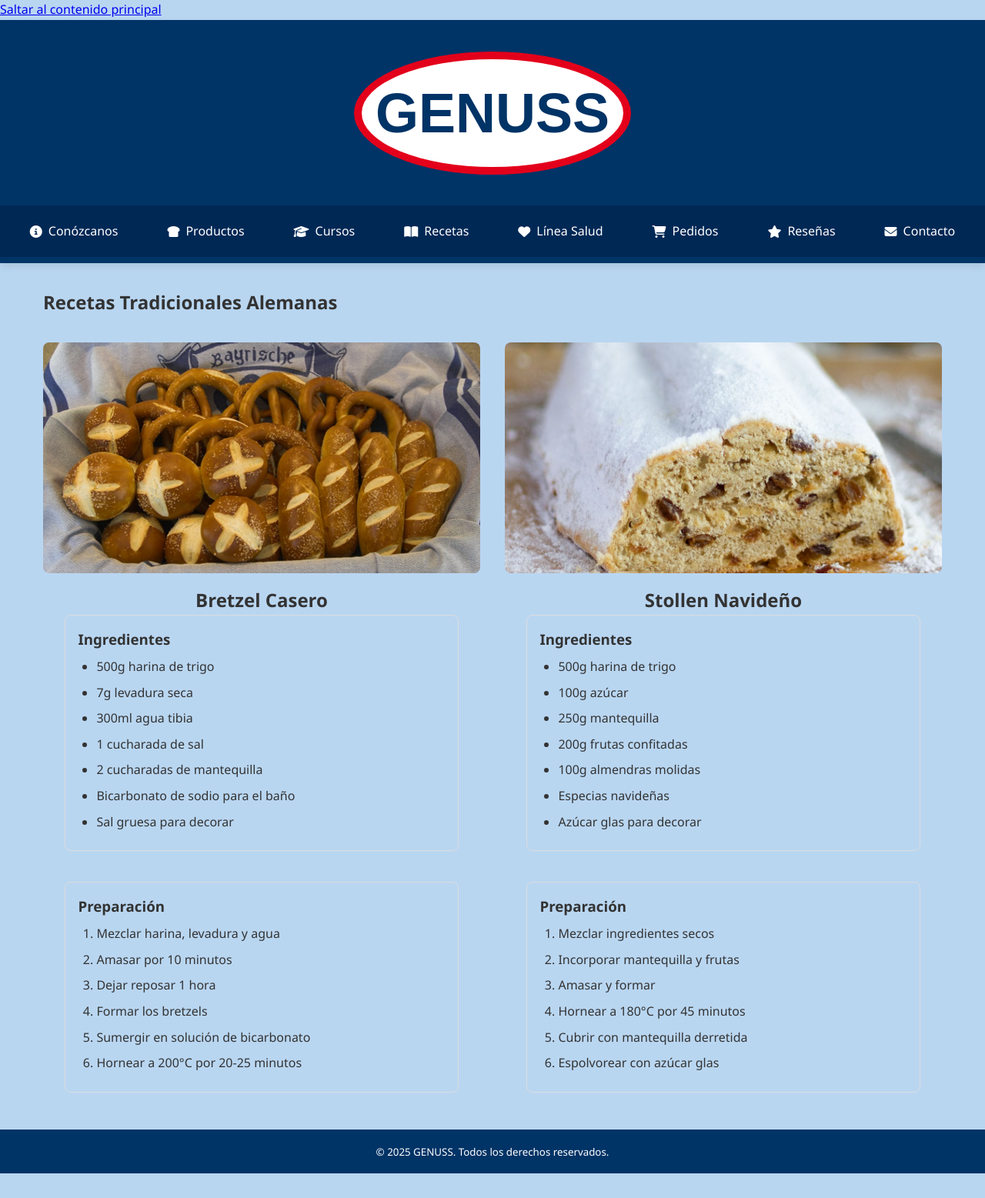
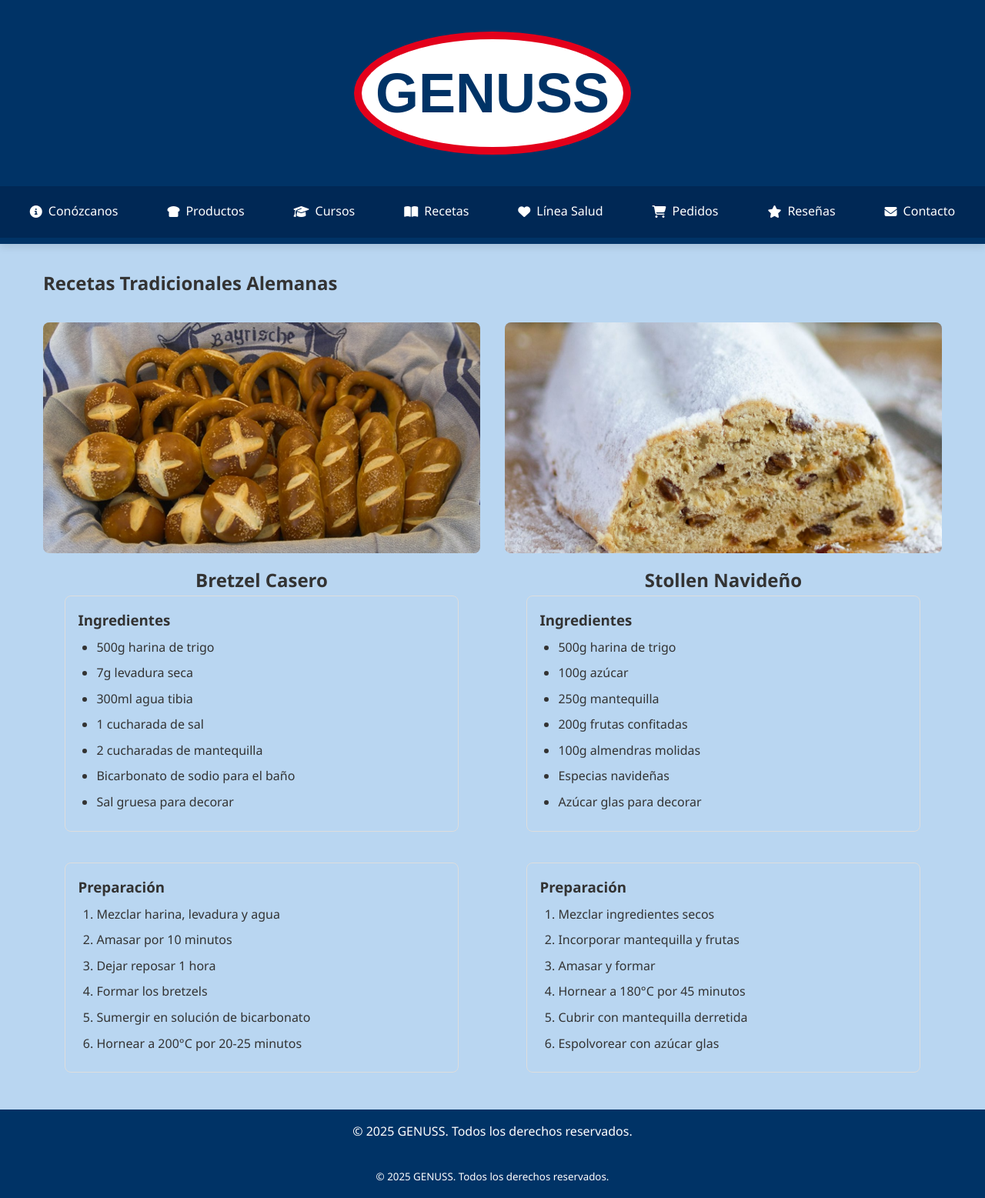
Before and after one commit to paujimesq25/Genuss, a plain HTML site: page recetas.html in a window 1280 px wide. Shown: the whole page at 77% size. Before the commit the page ends 1525 px from the top, so only its background shows below. Drawn offline with Linux system fonts and the light colour scheme.

Commit message:
Update recetas.html

```diff
--- a/recetas.html
+++ b/recetas.html
@@ -4,13 +4,11 @@
     <meta charset="UTF-8">
     <meta name="viewport" content="width=device-width, initial-scale=1.0">
     <title>GENUSS - Recetas</title>
-    <link rel="stylesheet" href="css/recetas.css">
+    <link rel="stylesheet" href="CSS/recetas.css">
     <link rel="stylesheet" href="https://cdnjs.cloudflare.com/ajax/libs/font-awesome/6.5.1/css/all.min.css">
 </head>
 <body>
-    <a href="#main-content" class="skip-link">Saltar al contenido principal</a>
-
-    <header role="banner">
+    <header>
         <div class="brand-logo">
             <a href="index.html" aria-label="GENUSS - Página principal">
                 <svg xmlns="http://www.w3.org/2000/svg" viewBox="0 0 800 400" class="logo-svg" role="img" aria-label="Logo GENUSS">
@@ -21,7 +19,7 @@
                           dominant-baseline="central"
                           alignment-baseline="central"
                           fill="#003366"
-                          font-family="Montserrat, Arial, sans-serif"
+                          font-family="Arial, sans-serif"
                           font-weight="bold"
                           font-size="144">GENUSS</text>
                 </svg>
@@ -81,7 +79,7 @@
         </nav>
     </header>
 
-    <main id="main-content" role="main">
+    <main>
         <section class="recetas">
             <h1>Recetas Tradicionales Alemanas</h1>
             <div class="recetas-grid">
@@ -148,6 +146,12 @@
         </section>
     </main>
 
+    <footer>
+        <p>&copy; 2025 GENUSS. Todos los derechos reservados.</p>
+    </footer>
+</body>
+</html>
+
     <footer role="contentinfo">
         <p><small>&copy; 2025 GENUSS. Todos los derechos reservados.</small></p>
     </footer>
```
